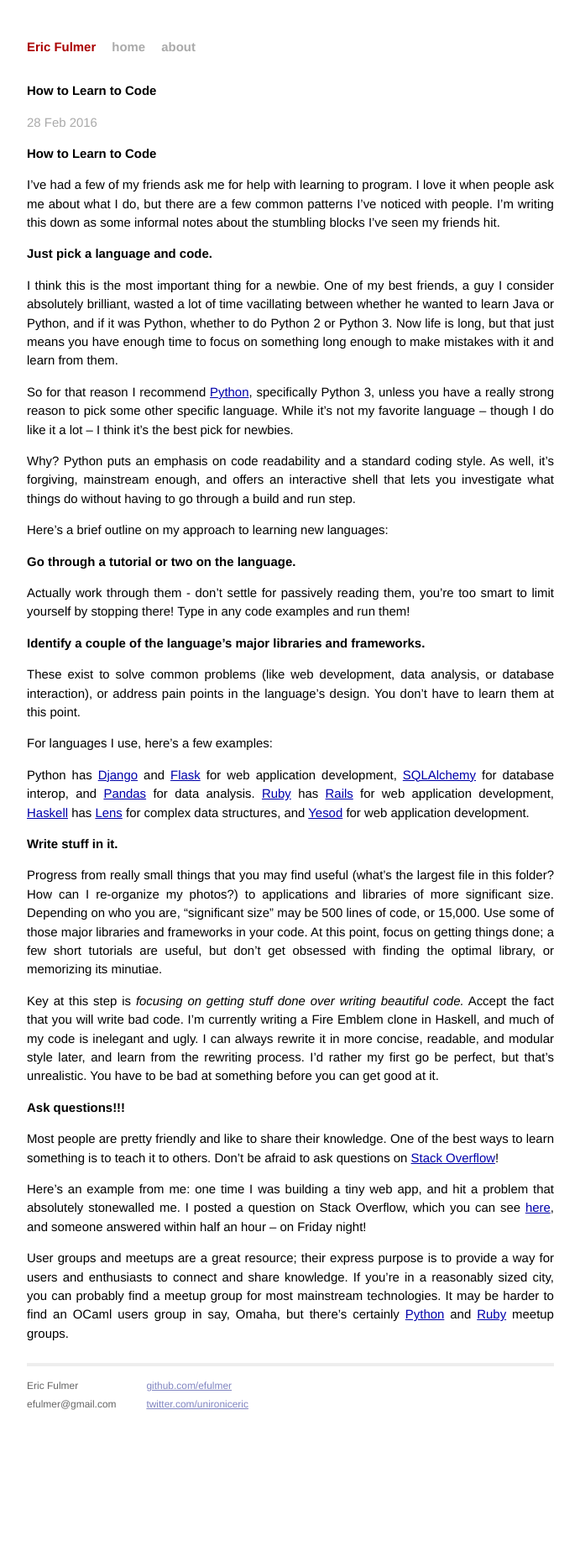
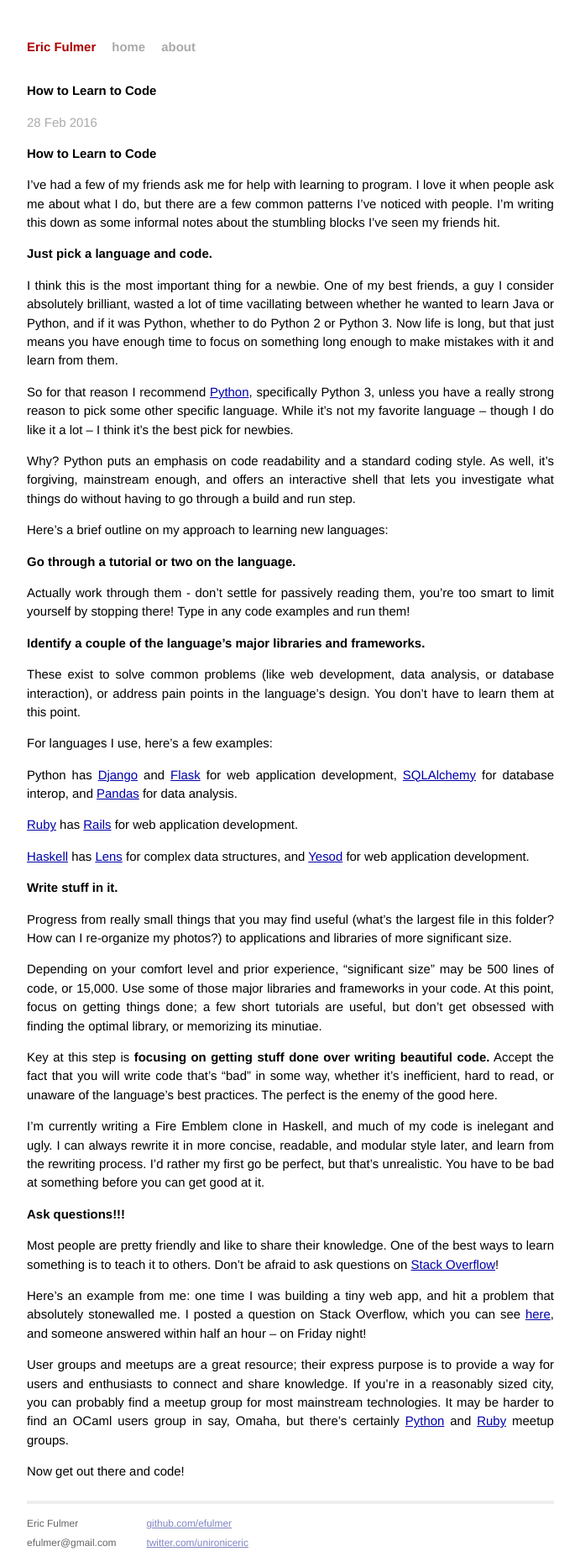
Before and after one commit to EFulmer/EFulmer.github.io, a Jekyll site: the page built from _posts/2016-02-28-how-to-learn-to-code.markdown, in a window 1280 px wide. Shown: the whole page at 84% size, without its empty margins (294-985 px from the left). Built offline with Jekyll 4.4.1, drawn with Linux system fonts in a browser that asks for light colours; Markdown is read by kramdown in place of the engine named in the settings; before the commit the page ends 1696 px from its top, so only the background shows below that.

Commit message:
add some more line breaks to learn to code post

```diff
--- a/_posts/2016-02-28-how-to-learn-to-code.markdown
+++ b/_posts/2016-02-28-how-to-learn-to-code.markdown
@@ -30,13 +30,21 @@ These exist to solve common problems (like web development, data analysis, or da
 
 For languages I use, here's a few examples:
 
-Python has [Django](https://www.djangoproject.com/) and [Flask](http://flask.pocoo.org/) for web application development, [SQLAlchemy](http://www.sqlalchemy.org/) for database interop, and [Pandas](http://pandas.pydata.org/) for data analysis. [Ruby](https://www.ruby-lang.org/en/) has [Rails](http://rubyonrails.org/) for web application development, [Haskell](https://www.haskell.org/) has [Lens](https://github.com/ekmett/lens) for complex data structures, and [Yesod](http://www.yesodweb.com/) for web application development.
+Python has [Django](https://www.djangoproject.com/) and [Flask](http://flask.pocoo.org/) for web application development, [SQLAlchemy](http://www.sqlalchemy.org/) for database interop, and [Pandas](http://pandas.pydata.org/) for data analysis.
+
+[Ruby](https://www.ruby-lang.org/en/) has [Rails](http://rubyonrails.org/) for web application development.
+
+[Haskell](https://www.haskell.org/) has [Lens](https://github.com/ekmett/lens) for complex data structures, and [Yesod](http://www.yesodweb.com/) for web application development.
 
 ### Write stuff in it.
 
-Progress from really small things that you may find useful (what's the largest file in this folder? How can I re-organize my photos?) to applications and libraries of more significant size. Depending on who you are, "significant size" may be 500 lines of code, or 15,000. Use some of those major libraries and frameworks in your code. At this point, focus on getting things done; a few short tutorials are useful, but don't get obsessed with finding the optimal library, or memorizing its minutiae.
+Progress from really small things that you may find useful (what's the largest file in this folder? How can I re-organize my photos?) to applications and libraries of more significant size.
 
-Key at this step is *focusing on getting stuff done over writing beautiful code.* Accept the fact that you will write bad code. I'm currently writing a Fire Emblem clone in Haskell, and much of my code is inelegant and ugly. I can always rewrite it in more concise, readable, and modular style later, and learn from the rewriting process.  I'd rather my first go be perfect, but that's unrealistic. You have to be bad at something before you can get good at it.
+Depending on your comfort level and prior experience, "significant size" may be 500 lines of code, or 15,000. Use some of those major libraries and frameworks in your code. At this point, focus on getting things done; a few short tutorials are useful, but don't get obsessed with finding the optimal library, or memorizing its minutiae.
+
+Key at this step is **focusing on getting stuff done over writing beautiful code.** Accept the fact that you will write code that's "bad" in some way, whether it's inefficient, hard to read, or unaware of the language's best practices. The perfect is the enemy of the good here.
+
+I'm currently writing a Fire Emblem clone in Haskell, and much of my code is inelegant and ugly. I can always rewrite it in more concise, readable, and modular style later, and learn from the rewriting process.  I'd rather my first go be perfect, but that's unrealistic. You have to be bad at something before you can get good at it.
 
 ### Ask questions!!!
 
@@ -45,3 +53,5 @@ Most people are pretty friendly and like to share their knowledge. One of the be
 Here's an example from me: one time I was building a tiny web app, and hit a problem that absolutely stonewalled me. I posted a question on Stack Overflow, which you can see [here](http://stackoverflow.com/questions/24566538/flask-rendering-unicode-characters-in-template), and someone answered within half an hour -- on Friday night!
 
 User groups and meetups are a great resource; their express purpose is to provide a way for users and enthusiasts to connect and share knowledge. If you're in a reasonably sized city, you can probably find a meetup group for most mainstream technologies. It may be harder to find an OCaml users group in say, Omaha, but there's certainly [Python](http://www.omahapython.org/blog/) and [Ruby](http://www.meetup.com/Omaha-Ruby-Meetup/) meetup groups.
+
+Now get out there and code!
```
